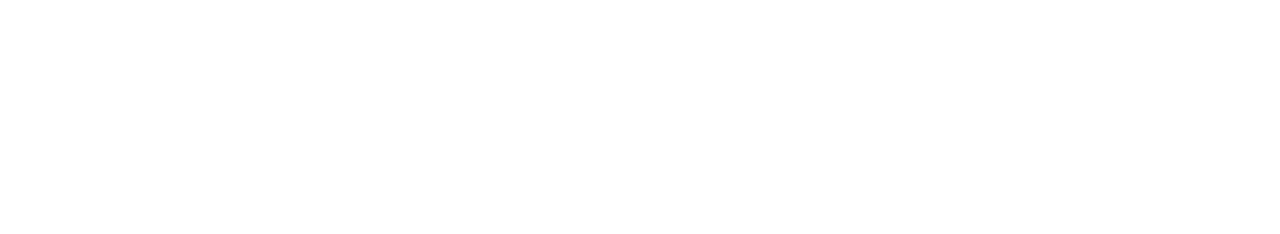
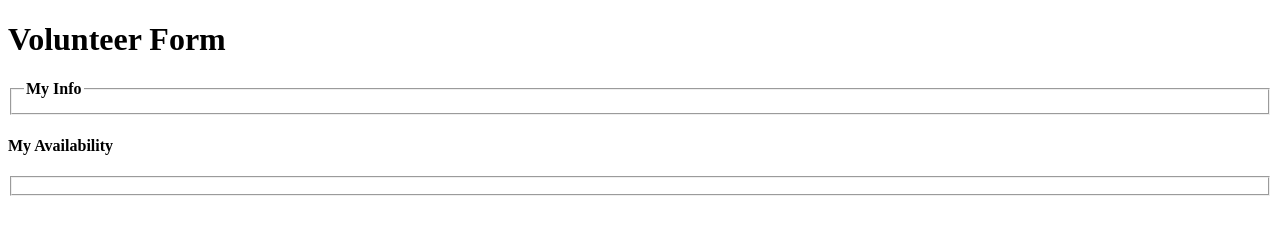
Before and after one commit to wgaylord/itmd-361-spring2020-Lab4, a plain HTML site: page index.html in a window 1280 px wide. Drawn offline with Linux system fonts and the light colour scheme.

Commit message:
Create basic structure of the form.

```diff
--- a/index.html
+++ b/index.html
@@ -5,7 +5,14 @@
     <title>Volunteer Form</title>
   </head>
   <body>
-
-
+    <h1>Volunteer Form</h1>
+    <form action="http://bloomingdale.sat.iit.edu/kriedan/lab3formscript.php" method="post">
+      <fieldset>
+        <legend><strong>My Info</strong></legend>
+      </fieldset>
+      <h4>My Availability</h4>
+      <fieldset>
+      </fieldset>
+    </form>
   </body>
 </html>
```
Lines whose indentation alone changed are shown as unchanged.
